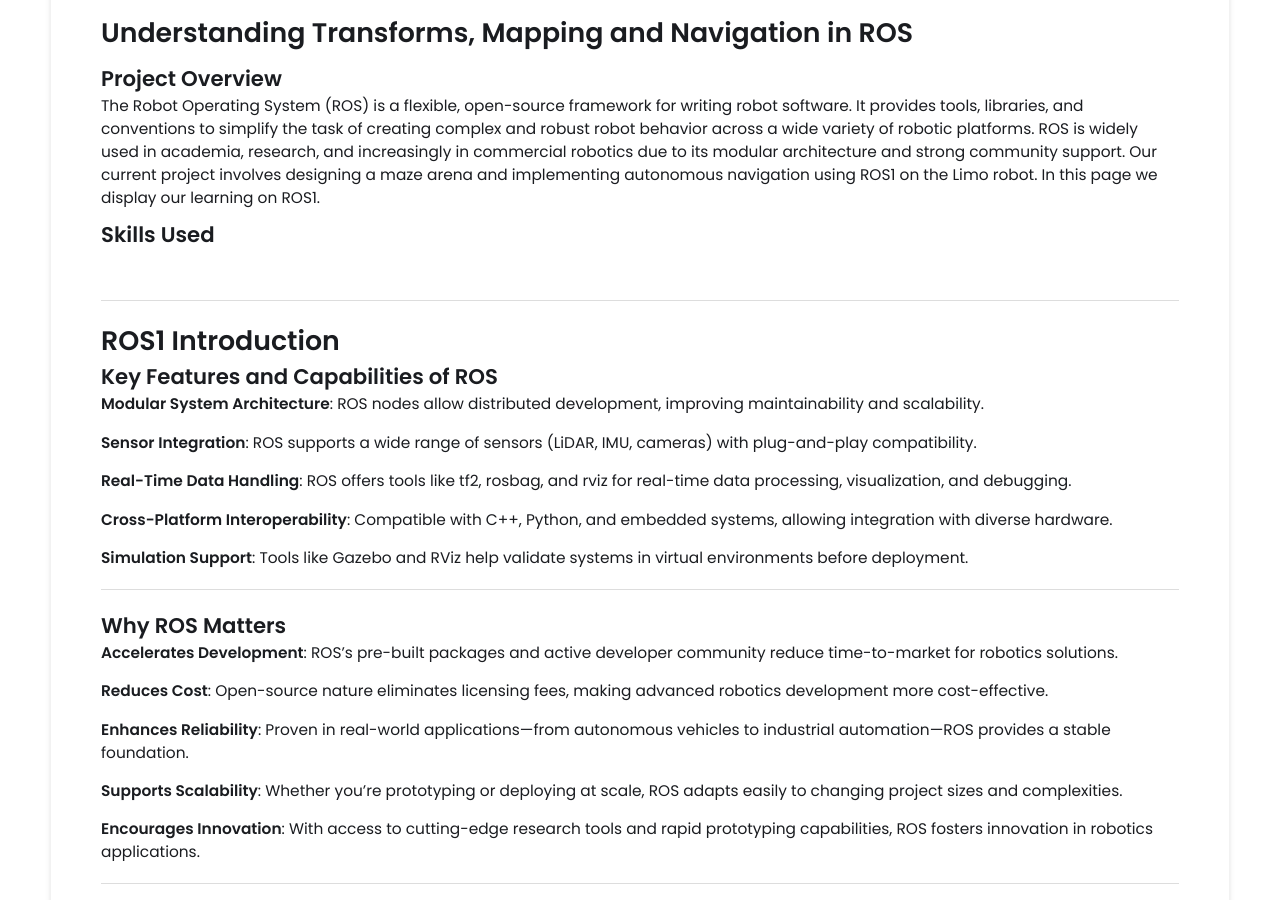
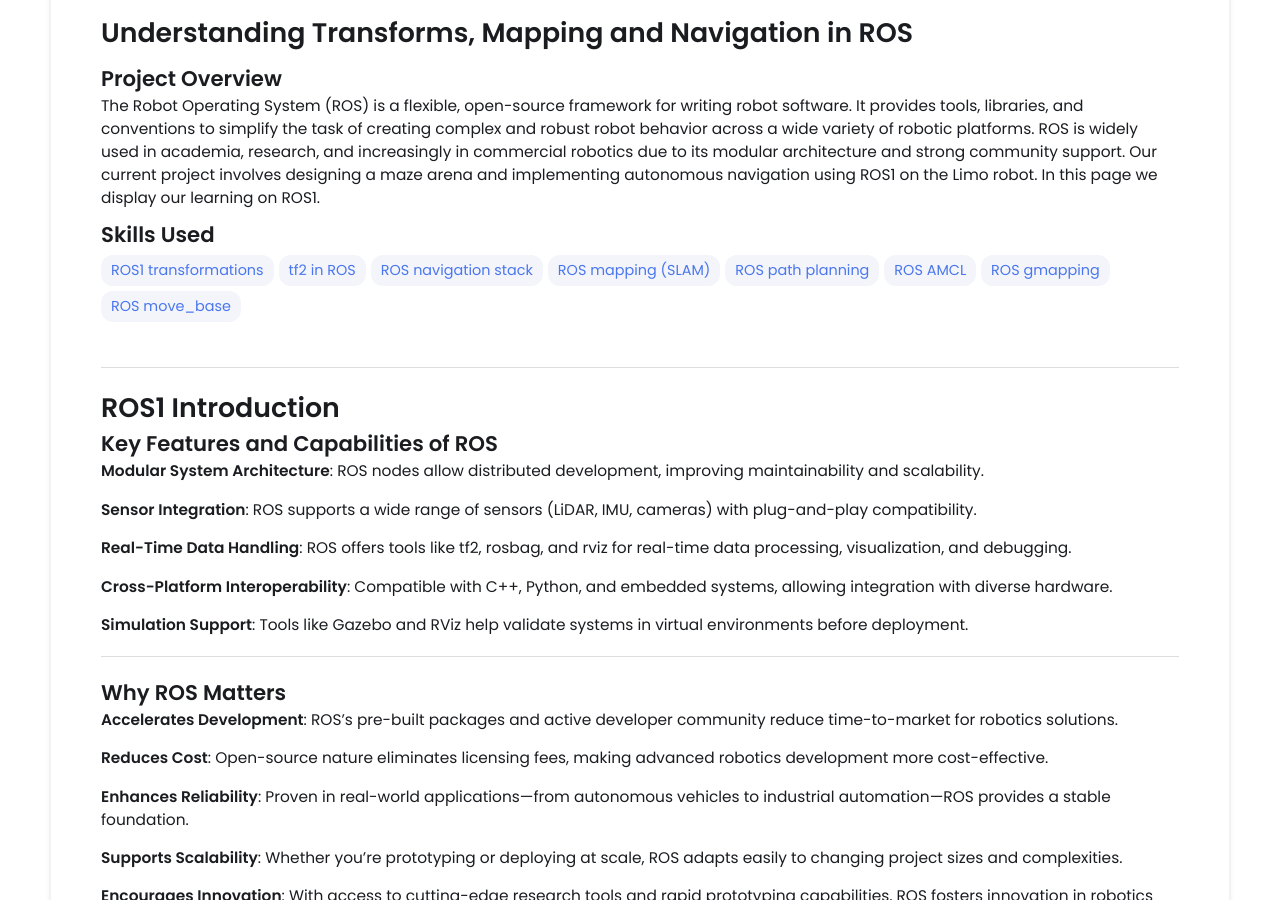
Before and after one commit to NinjaHazwan/NinjaHazwan.github.io, a Jekyll site: the page built from _projects/demo-project/index.md, in a window 1280 px wide and 900 px high, scrolled down 494 px. Built offline with Jekyll 4.4.1, drawn with Linux system fonts in a browser that asks for light colours; part of the change alters nothing that is shown.

```diff
--- a/_projects/demo-project/index.md
+++ b/_projects/demo-project/index.md
@@ -2,13 +2,12 @@
 layout: post
 title: Understanding Transforms, Mapping and Navigation in ROS
 description:  The Robot Operating System (ROS) is a flexible, open-source framework for writing robot software. It provides tools, libraries, and conventions to simplify the task of creating complex and robust robot behavior across a wide variety of robotic platforms. ROS is widely used in academia, research, and increasingly in commercial robotics due to its modular architecture and strong community support. Our current project involves designing a maze arena and implementing autonomous navigation using ROS1 on the Limo robot. In this page we display our learning on ROS1.
-Core Topics:
+skills:
   - ROS1 transformations
   - tf2 in ROS
   - ROS navigation stack
   - ROS mapping (SLAM)
   - ROS path planning
-Tools:
   - ROS AMCL
   - ROS gmapping
   - ROS move_base
```
